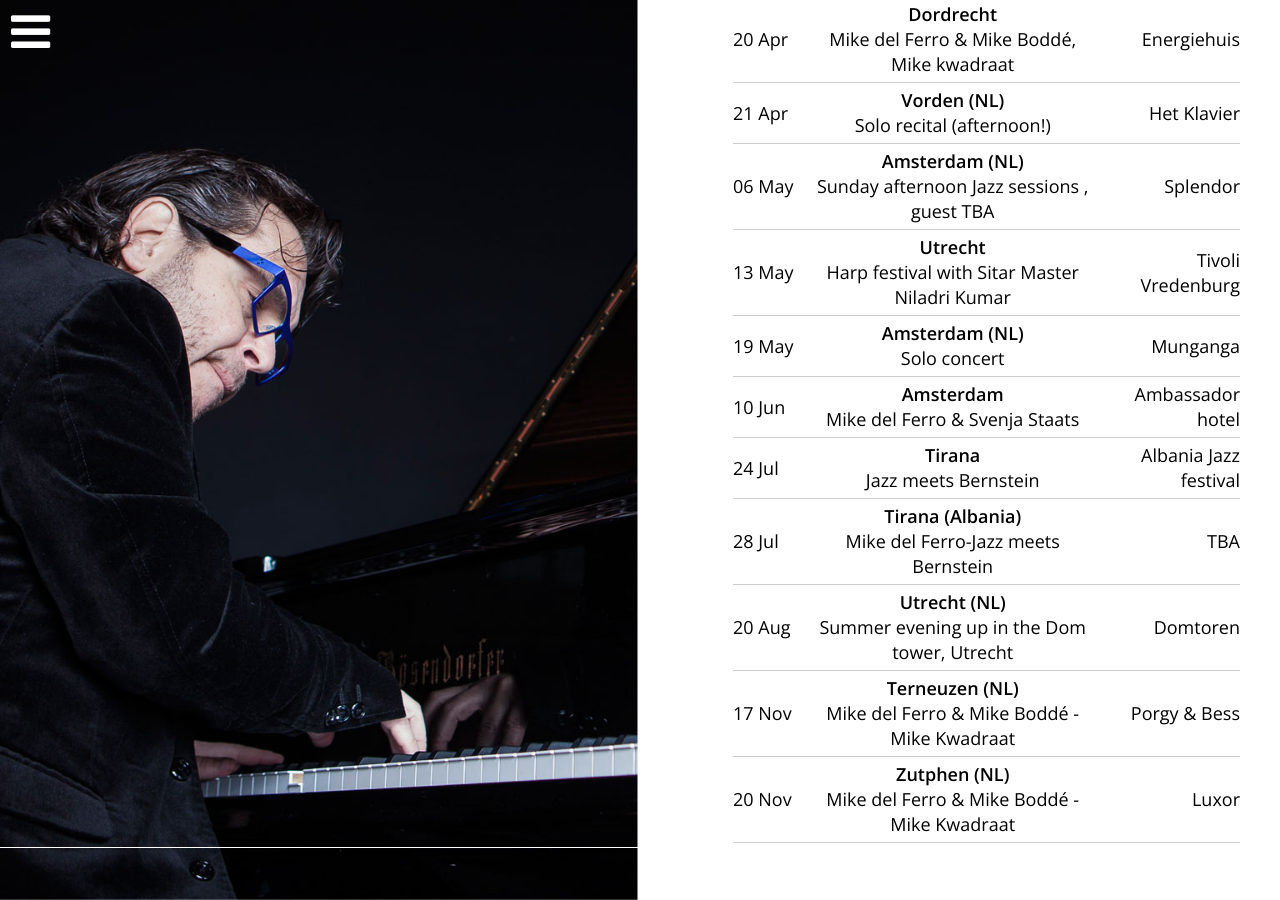
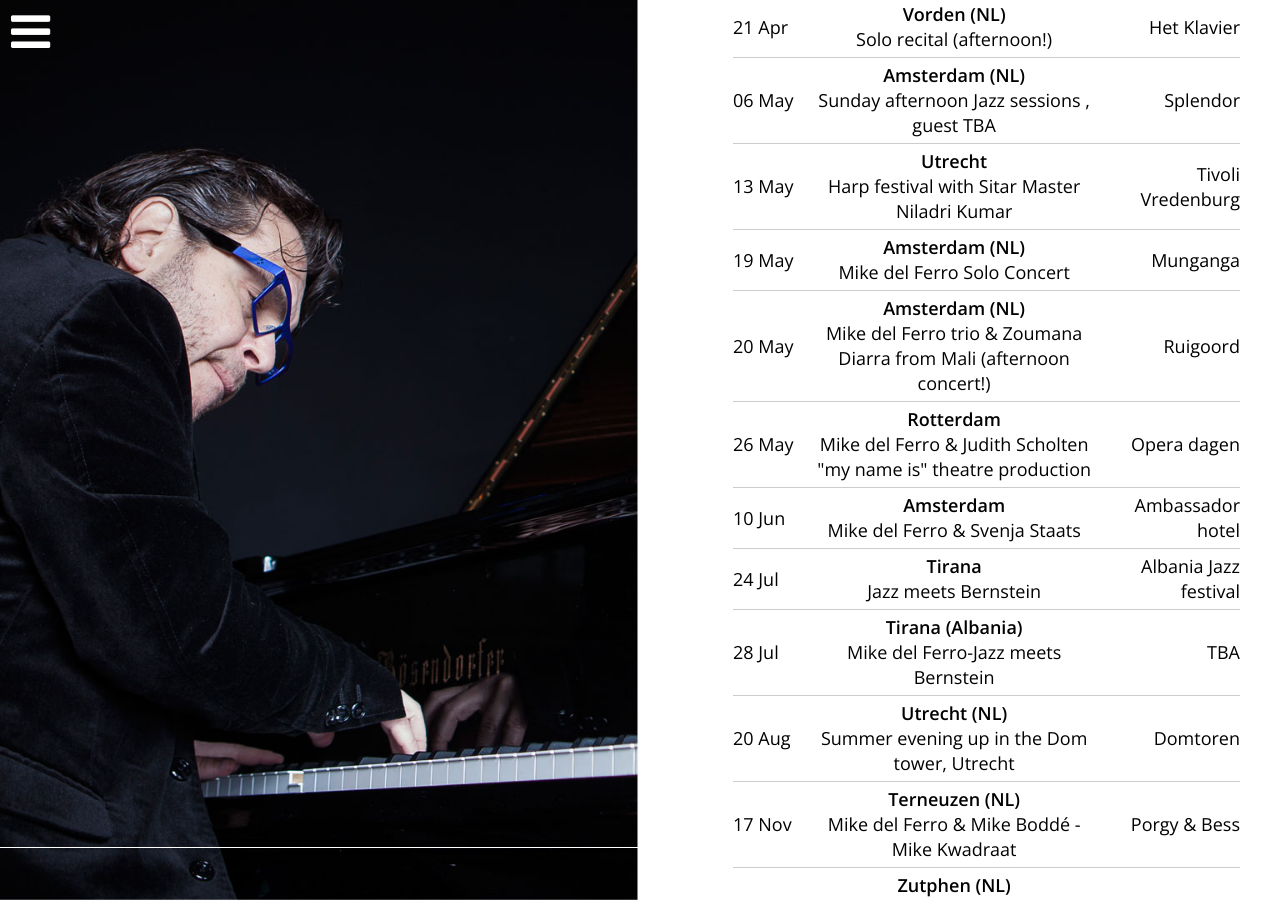
Before and after one commit to mikedelferro/website, a Jekyll site: the page built from agenda.html, in a window 1280 px wide and 900 px high, scrolled down 1132 px. Built offline with Jekyll 4.4.1, drawn with Linux system fonts in a browser that asks for light colours; nearby versions of some CDN libraries; some of the changed text lies outside the part shown.

Commit message:
Updated '_config.yml' via CloudCannon

```diff
--- a/_config.yml
+++ b/_config.yml
@@ -17,7 +17,7 @@ gigs:
     venue: Utrecht
     url: 'http://harpfestival.nl/nl/'
   - title: 'Lisbon Jazz school, artist in residence , 11 & 12 April'
-    date: 2018-04-11 13:30:00
+    date: 2018-04-11 10:30:00
     location: tba
     venue: 'Lisbon, Portugal'
     url:
@@ -31,11 +31,11 @@ gigs:
     location: Blijburg
     venue: Amsterdam (NL)
     url: 'http://www.blijburg.nl'
-  - title: 'Mike del Ferro & Mike Boddé, Mike kwadraat'
-    date: 2018-03-23 20:15:00
-    location: Het Klooster / Theater
-    venue: Woerden (NL)
-    url: 'http://www.kloosterwoerden.nl'
+  - title: Mike del Ferro trio & Zoumana Diarra from Mali (afternoon concert!)
+    date: 2018-05-20 15:15:00
+    location: Ruigoord
+    venue: Amsterdam  (NL)
+    url: 'http://www.ruigoord.nl'
   - title: 'Mike del Ferro & Mike Boddé, Mike kwadraat'
     date: 2018-03-28 08:30:00
     location: Goudse Schouwburg
@@ -66,7 +66,7 @@ gigs:
     location: Energiehuis
     venue: Dordrecht
     url: 'http://www.kunstmin.nl'
-  - title: Solo concert
+  - title: Mike del Ferro Solo Concert
     date: 2018-05-19 20:00:00
     location: Munganga
     venue: Amsterdam (NL)
@@ -111,3 +111,8 @@ gigs:
     location: Het Klavier
     venue: Vorden (NL)
     url: 'https://www.het-klavier.nl'
+  - title: Mike del Ferro & Judith Scholten "my name is" theatre production
+    date: 2018-05-26 11:30:00
+    location: Opera dagen
+    venue: Rotterdam
+    url: 'https://www.operadagenrotterdam.nl'
```
